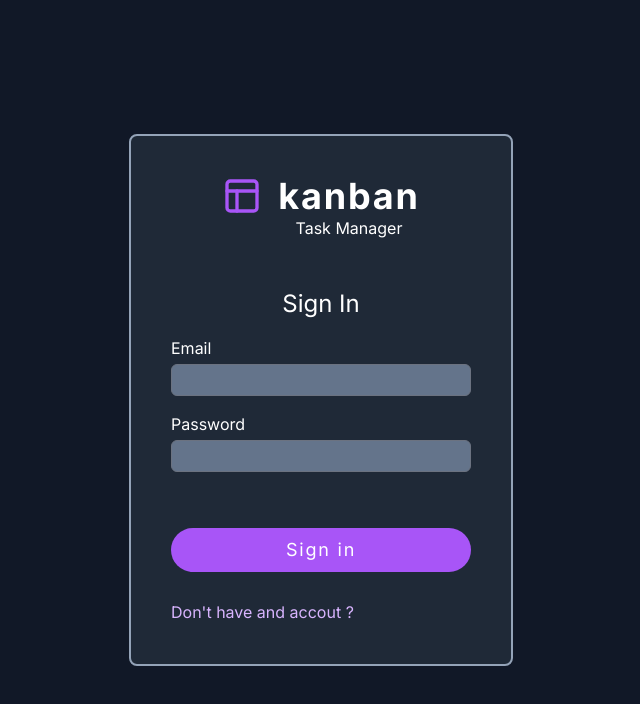
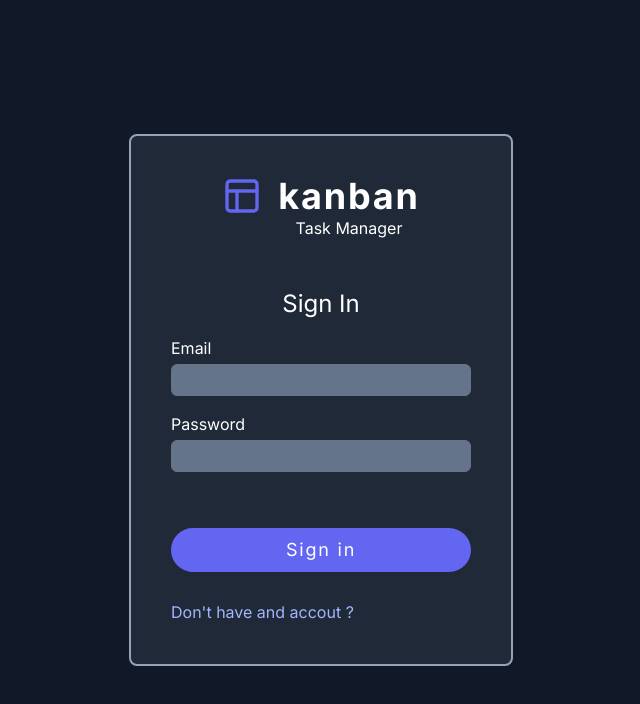
Before and after one commit to heartdoc516/kanban-task-manager, a Next.js app: page /signin in a window 1280 px wide. Shown: the top 704 px of the page, without its empty margins (319-959 px from the left). Built offline with nearby package versions, Linux system fonts and the light colour scheme.

Commit message:
loader spinneradded on log in /register

```diff
--- a/components/AuthForm.tsx
+++ b/components/AuthForm.tsx
@@ -1,6 +1,7 @@
 "use client";
 
 import { useState } from "react";
+import LoaderSpinner from "./LoaderSpinner";
 import Link from "next/link";
 import { Layout } from "react-feather";
 import { register, signin } from "@/lib/fetch";
@@ -31,6 +32,7 @@ const AuthForm = ({ mode }) => {
   const router = useRouter();
 
   const [error, setError] = useState(null);
+  const [loading, setLoading] = useState(false);
 
   let content = {};
   if (mode === "register") {
@@ -40,7 +42,7 @@ const AuthForm = ({ mode }) => {
   }
 
   async function handleSubmit(e) {
-    console.log("h");
+    setLoading(true);
     e.preventDefault();
 
     if (mode === "register") {
@@ -54,7 +56,9 @@ const AuthForm = ({ mode }) => {
             passwordConfirm: "",
           });
           router.push("/dashboard");
+          setLoading(false);
         } catch (e) {
+          setLoading(false);
           setError("This account already exists");
         }
       }
@@ -69,7 +73,9 @@ const AuthForm = ({ mode }) => {
           passwordConfirm: "",
         });
         router.push("/dashboard");
+        setLoading(false);
       } catch (e) {
+        setLoading(false);
         setError("Wrong credentials");
       }
     }
@@ -94,7 +100,7 @@ const AuthForm = ({ mode }) => {
     >
       <div className="flex flex-col justify-around gap-4 mx-auto">
         <div className="flex justify-center px-4 gap-4">
-          <Layout size={40} className="text-purple-500" />
+          <Layout size={40} className="text-indigo-500" />
           <div className="text-center">
             <div className="text-4xl font-bold tracking-wider ">kanban</div>
             <div className="p-0 m-0">Task Manager</div>
@@ -176,15 +182,15 @@ const AuthForm = ({ mode }) => {
             {error}
           </div>
         )}
-
+        {loading && <LoaderSpinner />}
         <button
           type="submit"
-          className="tracking-widest text-lg mt-10 w-100 bg-purple-500 rounded-full p-2 my-3"
+          className="tracking-widest text-lg mt-10 w-100 bg-indigo-500 rounded-full p-2 my-3"
           onClick={handleValidation}
         >
           {content.buttonText}
         </button>
-        <Link href={content.url} className="text-purple-300">
+        <Link href={content.url} className="text-indigo-300">
           {content.linkText}
         </Link>
       </div>
--- a/components/LoaderSpinner.tsx
+++ b/components/LoaderSpinner.tsx
@@ -1,6 +1,6 @@
 const LoaderSpinner = () => {
   return (
-    <div role="status" className="flex items-center justify-center h-40 ">
+    <div role="status" className="flex items-center justify-center p-8">
       <svg
         aria-hidden="true"
         className="w-12 h-12 text-gray-200 animate-spin dark:text-gray-600 fill-indigo-600"
```
Also changed, not shown: 1 other file (tests, documents, lock files or other folders).
